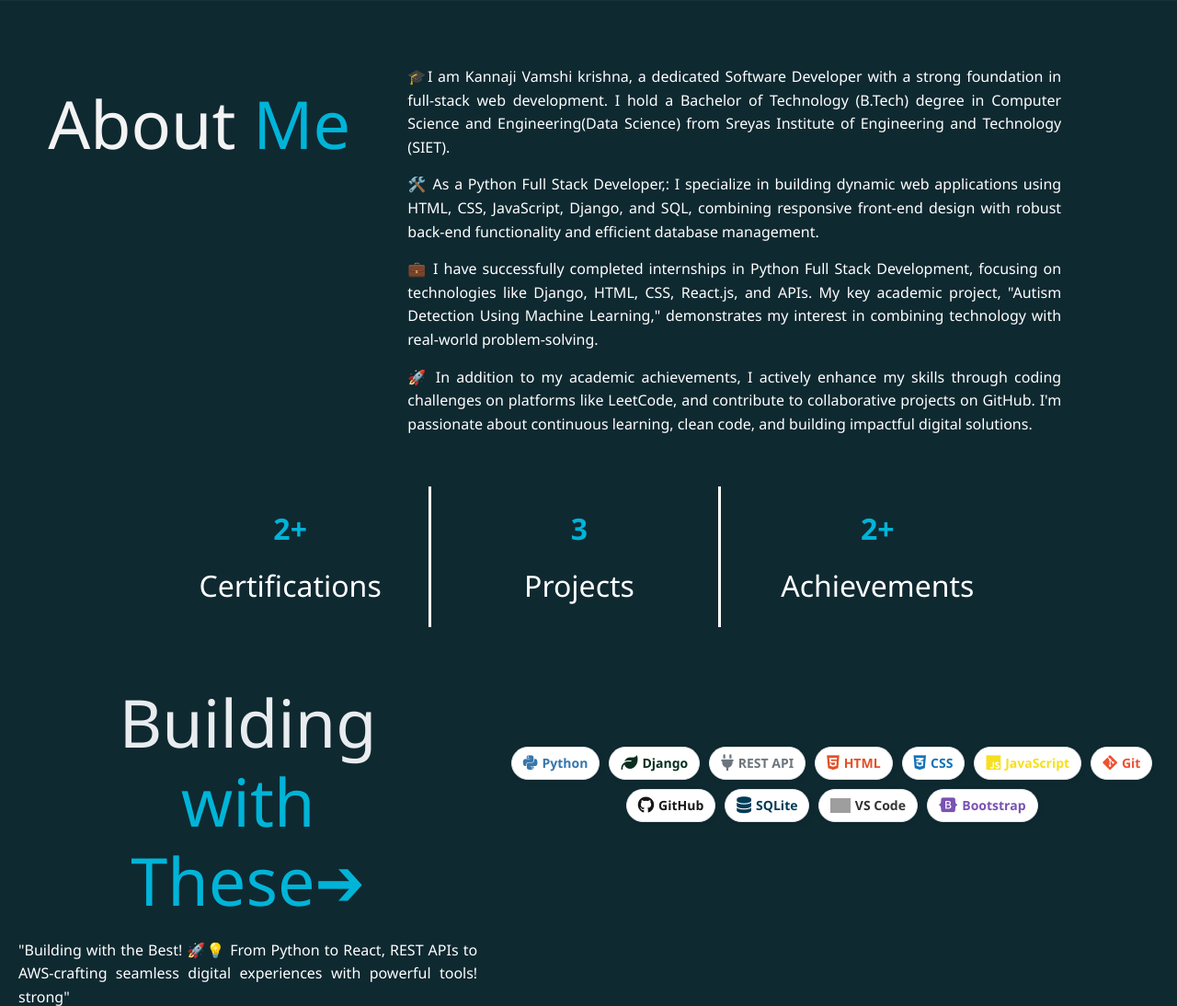
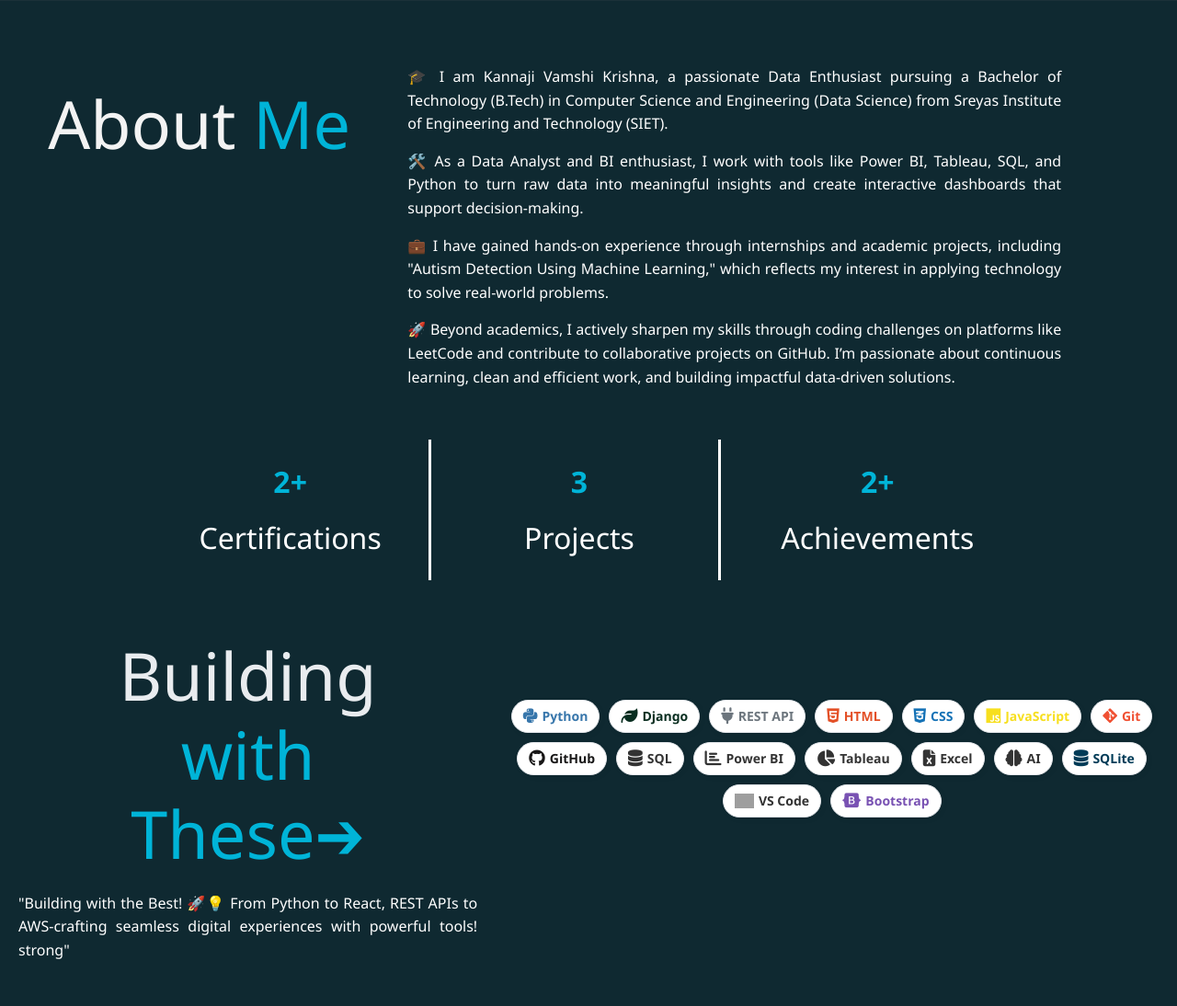
Before and after one commit to vamshikrishna3011/Portifolio, a Django app: page / in a window 1280 px wide. Shown: the part 799-1893 px from the top of the page at 92% size. Run offline with Django 5.2, Linux system fonts and the light colour scheme; some libraries are stand-ins or nearby versions; grey boxes are pictures that could not be loaded.

Commit message:
changed the theam

```diff
--- a/base/templates/index.html
+++ b/base/templates/index.html
@@ -148,7 +148,7 @@
 
   .main h3 {
     font-size: 2rem;
-    margin-bottom:0rem;
+    margin-bottom: 0rem;
     color: #fff;
   }
 
@@ -1233,7 +1233,8 @@
     .contact-form .btn {
       width: 100%;
     }
-    .home .op{
+
+    .home .op {
       display: none;
     }
   }
@@ -1266,6 +1267,7 @@
     }
 
   }
+
   .home .op {
     text-align: center;
   }
@@ -1283,9 +1285,6 @@
     font-weight: bold;
     transition: all 0.3s ease;
   }
-
-
-
 </style>
 <div class="section">
 
@@ -1314,10 +1313,12 @@
                 <h3>Kannaji Vamshi krishna </h3>
                 <h2>A passionate <span id="typing-text"></span></h2>
 
-                <p>A passionate Python Full Stack Developer and Web Developer, dedicated to building dynamic,
-                  user-friendly, and efficient web applications. My goal is to create impactful digital solutions that
-                  offer seamless user experiences, solve real-world problems, and maintain clean, scalable code for
-                  long-term success.</p>
+
+<p>
+  I’m pursuing a B.Tech in Computer Science and Engineering (Data Science stream).
+  Passionate about turning data into insights, I work with Power BI, Tableau, SQL, and Python
+  to build dashboards and solutions that help people make smarter decisions.
+</p>
                 <div class="social">
                   <a href="https://www.linkedin.com/in/vamshikannaji" target="_blank">
                     <i class="fab fa-linkedin"></i>
@@ -1338,8 +1339,7 @@
 
             <div class="col-md-5">
               <div class="img-container text-center">
-                <img
-                  src="https://i.postimg.cc/027MWk7b/Whats-App-Image-2025-06-29-at-12-37-00-32cdfacf.jpg"
+                <img src="https://i.postimg.cc/027MWk7b/Whats-App-Image-2025-06-29-at-12-37-00-32cdfacf.jpg"
                   alt="Profile Picture" class="img-fluid profile-img">
               </div>
             </div>
@@ -1355,20 +1355,19 @@
       <h1>About <span>Me</span></h1>
     </div>
     <div class="col-md-7">
-      <p>🎓I am Kannaji Vamshi krishna, a dedicated Software Developer with a strong foundation in full-stack web
-        development. I hold a Bachelor of Technology (B.Tech) degree in Computer Science and Engineering(Data Science) from
-        Sreyas Institute of Engineering and Technology (SIET). </p>
-
-      <p>🛠️ As a Python Full Stack Developer,: I specialize in building dynamic web applications using HTML, CSS,
-        JavaScript, Django, and SQL, combining responsive front-end design with robust back-end functionality
-        and efficient database management.</p>
-      <p>💼 I have successfully completed internships in Python Full Stack Development, focusing on technologies
-        like Django, HTML, CSS, React.js, and APIs. My key academic project, "Autism Detection Using Machine
-        Learning," demonstrates my interest in combining technology with real-world problem-solving.</p>
-      <p>🚀 In addition to my academic achievements, I actively enhance my skills through coding challenges on
-        platforms like LeetCode, and contribute to collaborative projects on GitHub. I'm passionate about
-        continuous learning, clean code, and building impactful digital solutions.
-      </p>
+      <p>🎓 I am Kannaji Vamshi Krishna, a passionate Data Enthusiast pursuing a Bachelor of Technology (B.Tech) in
+Computer Science and Engineering (Data Science) from Sreyas Institute of Engineering and Technology (SIET).</p>
+
+<p>🛠️ As a Data Analyst and BI enthusiast, I work with tools like Power BI, Tableau, SQL, and Python to turn raw
+data into meaningful insights and create interactive dashboards that support decision-making.</p>
+
+<p>💼 I have gained hands-on experience through internships and academic projects, including
+"Autism Detection Using Machine Learning," which reflects my interest in applying technology to solve real-world problems.</p>
+
+<p>🚀 Beyond academics, I actively sharpen my skills through coding challenges on platforms like LeetCode and
+contribute to collaborative projects on GitHub. I’m passionate about continuous learning, clean and efficient work,
+and building impactful data-driven solutions.</p>
+
     </div>
   </div>
   <div class="container">
@@ -1414,10 +1413,19 @@
           <span class="badge js"><i class="fab fa-js"></i> JavaScript</span>
           <span class="badge git"><i class="fab fa-git-alt"></i> Git</span>
           <span class="badge github"><i class="fab fa-github"></i> GitHub</span>
+          <span class="badge sql"><i class="fas fa-database"></i> SQL</span>
+<span class="badge powerbi"><i class="fas fa-chart-bar"></i> Power BI</span>
+<span class="badge tableau"><i class="fas fa-chart-pie"></i> Tableau</span>
+<span class="badge excel"><i class="fas fa-file-excel"></i> Excel</span>
+<!-- <span class="badge pandas"><i class="fas fa-project-diagram"></i> Pandas</span> -->
+<!-- <span class="badge numpy"><i class="fas fa-square-root-alt"></i> NumPy</span> -->
+<!-- <span class="badge ml"><i class="fas fa-robot"></i> Machine Learning</span> -->
+<span class="badge ai"><i class="fas fa-brain"></i> AI</span>
 
           <span class="badge sqlite"><i class="fas fa-database"></i> SQLite</span>
           <span class="badge vscode">
-            <img src="https://code.visualstudio.com/assets/images/code-stable.png" alt="VS Code Logo" style="height: 16px; vertical-align: middle; margin-right: 5px;">
+            <img src="https://code.visualstudio.com/assets/images/code-stable.png" alt="VS Code Logo"
+              style="height: 16px; vertical-align: middle; margin-right: 5px;">
             VS Code
           </span>
           <span class="badge bootstrap"><i class="fab fa-bootstrap"></i> Bootstrap</span>
@@ -1492,14 +1500,15 @@
         </div>
         <div class="project-desc">
           <h6><span>Selected Tech: </span>Python Full Stack, Django, BirdAI-Tool</h6>
-         <p>Developed a chatbot system named AIChatBot using Python Full Stack, Django, and the BirdAI-Tool powered by Gemini AI. This intelligent assistant interacts with users, providing real-time responses and handling complex queries efficiently by leveraging advanced natural language processing capabilities.</p>
+          <p>Developed a chatbot system named AIChatBot using Python Full Stack, Django, and the BirdAI-Tool powered by
+            Gemini AI. This intelligent assistant interacts with users, providing real-time responses and handling
+            complex queries efficiently by leveraging advanced natural language processing capabilities.</p>
 
           <div class="icons">
-            <a href="https://github.com/vamshikrishna3011/AIchatBot "target="_blank" class="icon linkedin">
+            <a href="https://github.com/vamshikrishna3011/AIchatBot " target="_blank" class="icon linkedin">
               <i class="fab fa-linkedin"></i><span>LinkedIn</span>
             </a>
-            <a href="https://github.com/vamshikrishna3011/AIchatBot target" _blank
-              target="_blank" class="icon github">
+            <a href="https://github.com/vamshikrishna3011/AIchatBot target" _blank target="_blank" class="icon github">
               <i class="fab fa-github"></i><span>GitHub</span>
             </a>
             <a href="https://aichatbot-rk2p.onrender.com/" target="_blank" class="icon cloud">
@@ -1516,13 +1525,15 @@
         </div>
         <div class="project-desc">
           <h6><span>Selected Tech: </span>Python Full Stack, Django</h6>
-          <p>Built with Python Full Stack and Django, WeatherLive is designed to monitor real-time network traffic and detect malicious activities using advanced machine learning techniques. This project specifically aims to identify and mitigate cyber threats such as DDoS attacks, phishing attempts, and intrusion attempts, ensuring robust network security and preventing potential breaches.</p>
+          <p>Built with Python Full Stack and Django, WeatherLive is designed to monitor real-time network traffic and
+            detect malicious activities using advanced machine learning techniques. This project specifically aims to
+            identify and mitigate cyber threats such as DDoS attacks, phishing attempts, and intrusion attempts,
+            ensuring robust network security and preventing potential breaches.</p>
           <div class="icons">
             <a href="" target="_blank" class="icon linkedin">
               <i class="fab fa-linkedin"></i><span>LinkedIn</span>
             </a>
-            <a href="https://github.com/vamshikrishna3011/WeatherApp-using-django" target="_blank"
-              class="icon github">
+            <a href="https://github.com/vamshikrishna3011/WeatherApp-using-django" target="_blank" class="icon github">
               <i class="fab fa-github"></i><span>GitHub</span>
             </a>
             <a href="https://weatherapp-using-django-8iz8.onrender.com/" target="_blank" class="icon cloud">
@@ -1539,7 +1550,10 @@
         </div>
         <div class="project-desc">
           <h6><span>Selected Tech: </span>Python Full Stack, Django</h6>
-          <p>Built using Python Full Stack and Django, the Currency Converter application allows users to easily convert between different currencies in real-time. The app fetches the latest exchange rates from reliable APIs and provides accurate conversions based on user-selected currencies. It also features a user-friendly interface, making it simple for individuals and businesses to perform currency exchange calculations.</p>
+          <p>Built using Python Full Stack and Django, the Currency Converter application allows users to easily convert
+            between different currencies in real-time. The app fetches the latest exchange rates from reliable APIs and
+            provides accurate conversions based on user-selected currencies. It also features a user-friendly interface,
+            making it simple for individuals and businesses to perform currency exchange calculations.</p>
           <div class="icons">
             <a href="" target="_blank" class="icon linkedin">
               <i class="fab fa-linkedin"></i><span>LinkedIn</span>
@@ -1717,7 +1731,7 @@
 
 
   var typed = new Typed("#typing-text", {
-    strings: ["Python Full Stack Developer", "Web Developer"], // Text to type
+    strings: ["Python Full Stack Developer", "Data Analyst,Power BI Specialist"],
     typeSpeed: 100,
     backSpeed: 50,
     backDelay: 1000,
```
Lines whose indentation alone changed are shown as unchanged.
